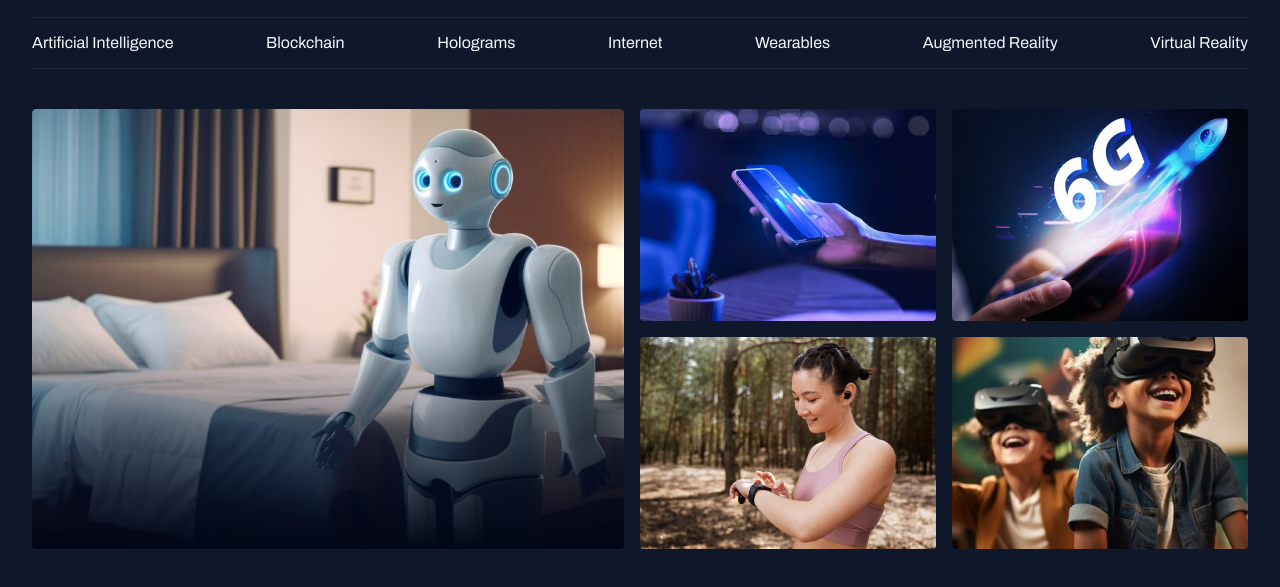
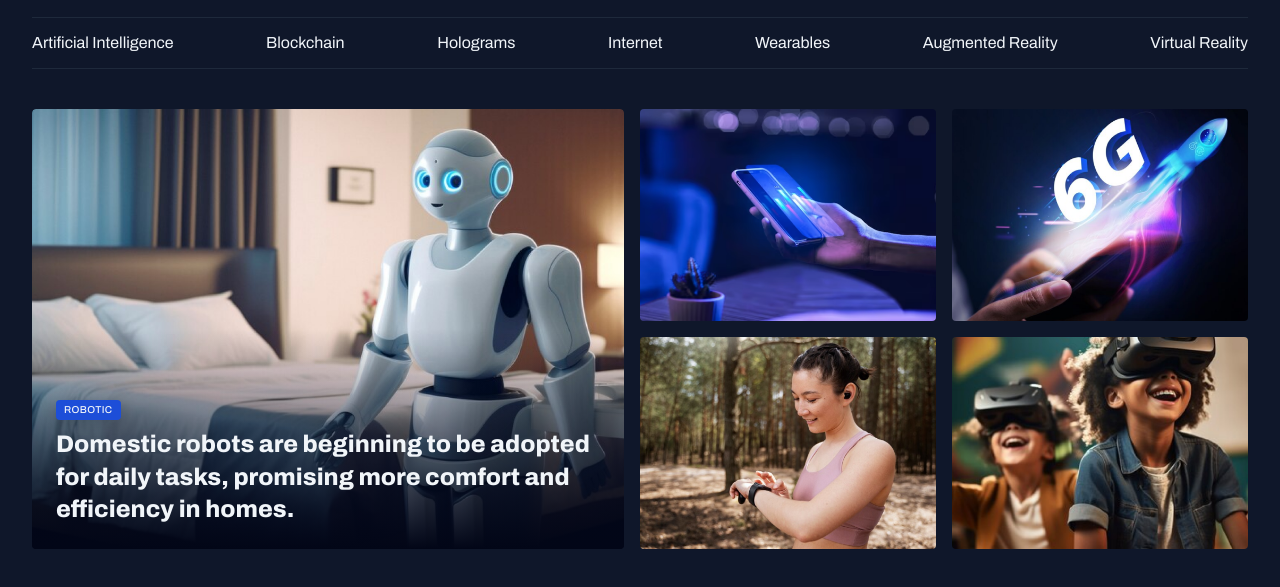
Before and after one commit to devLeoLucc/tech-news, a plain HTML site: page index.html in a window 1280 px wide. Shown: the part 55-642 px from the top of the page. Drawn offline with Linux system fonts and the light colour scheme.

Commit message:
inserting content to main card

```diff
--- a/index.html
+++ b/index.html
@@ -43,9 +43,14 @@
 
     <main class="grid container">
       <section id="featured" class="grid grid-flow-col gap-16">
-        <div class="card">
+        <figure class="card">
           <img src="./assets/images/Image 01.png" alt="">
-        </div>
+
+          <figcaption>
+            <span class="content-tag">Robotic</span>
+            <h2 class="text-2xl">Domestic robots are beginning to be adopted for daily tasks, promising more comfort and efficiency in homes.</h2>
+          </figcaption>
+        </figure>
 
         <div class="grid grid-cols-2 gap-16">
           <div>
--- a/styles/global.css
+++ b/styles/global.css
@@ -53,3 +53,15 @@ img {
 main {
   margin-top: 40px;
 }
+
+.content-tag {
+  display: inline-block;
+  background-color: var(--brand-color-dark);
+  padding: 4px 8px;
+  border-radius: 4px;
+  font: 500 10px/1.2 var(--font-family);
+  text-transform: uppercase;
+  letter-spacing: 0.04em;
+  color: var(--text-color-primary);
+  box-shadow: 0px 4px 16px rgba(2, 6, 23, 0.251);
+}
--- a/styles/sections.css
+++ b/styles/sections.css
@@ -21,5 +21,16 @@
         #020617 100%
       );
     }
+
+    figcaption {
+      position: absolute;
+      bottom: 0;
+
+      padding: 24px;
+
+      h2 {
+        margin-top: 8px;
+      }
+    }
   }
 }
--- a/styles/utility.css
+++ b/styles/utility.css
@@ -13,3 +13,19 @@
 .gap-16 {
   gap: 16px;
 }
+
+.text-2xl {
+  font: var(--h1)
+}
+
+.text-xl {
+  font: var(--h2)
+}
+
+.text-lg {
+  font: var(--h3)
+}
+
+.text-sm {
+  font: var(--text-sm)
+}
```
